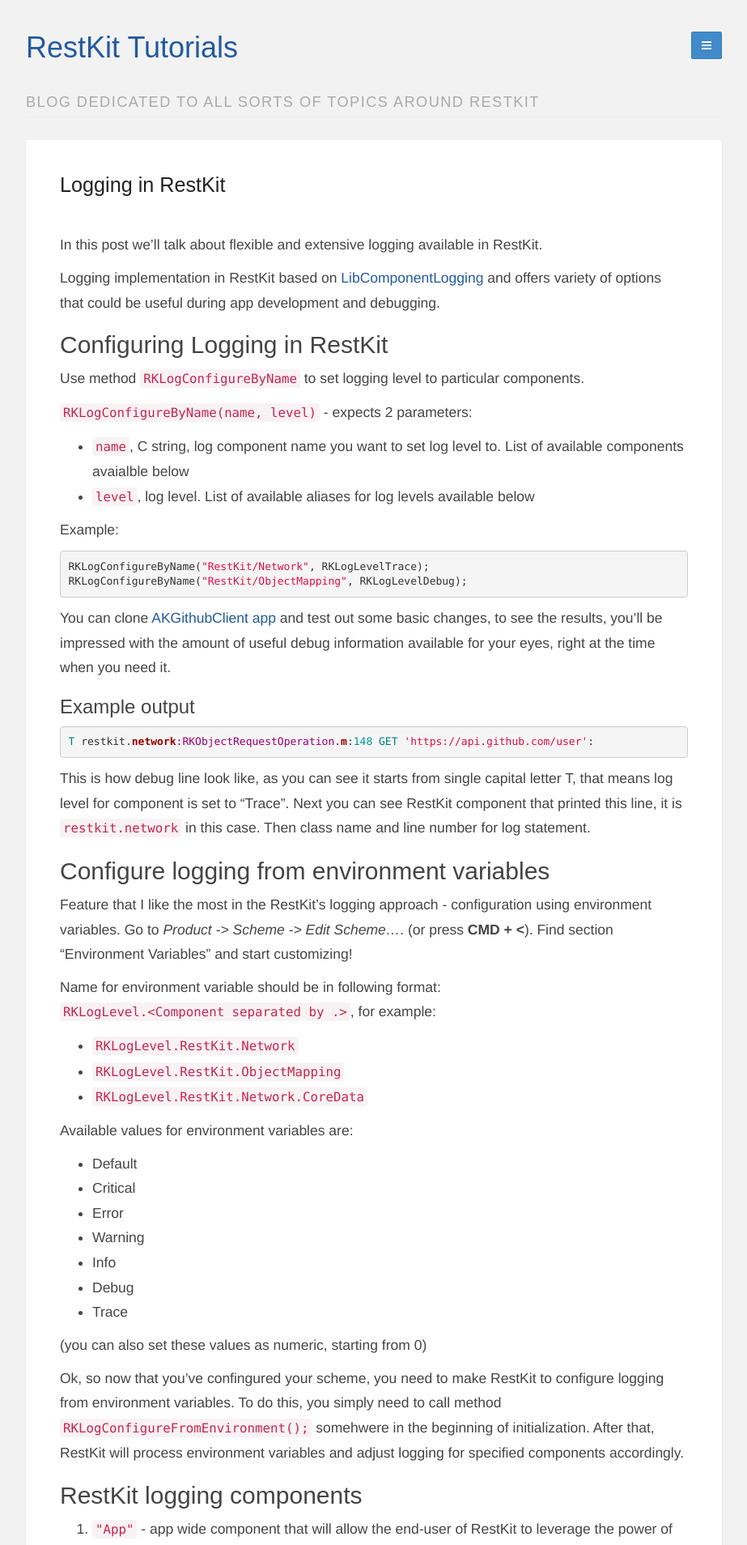
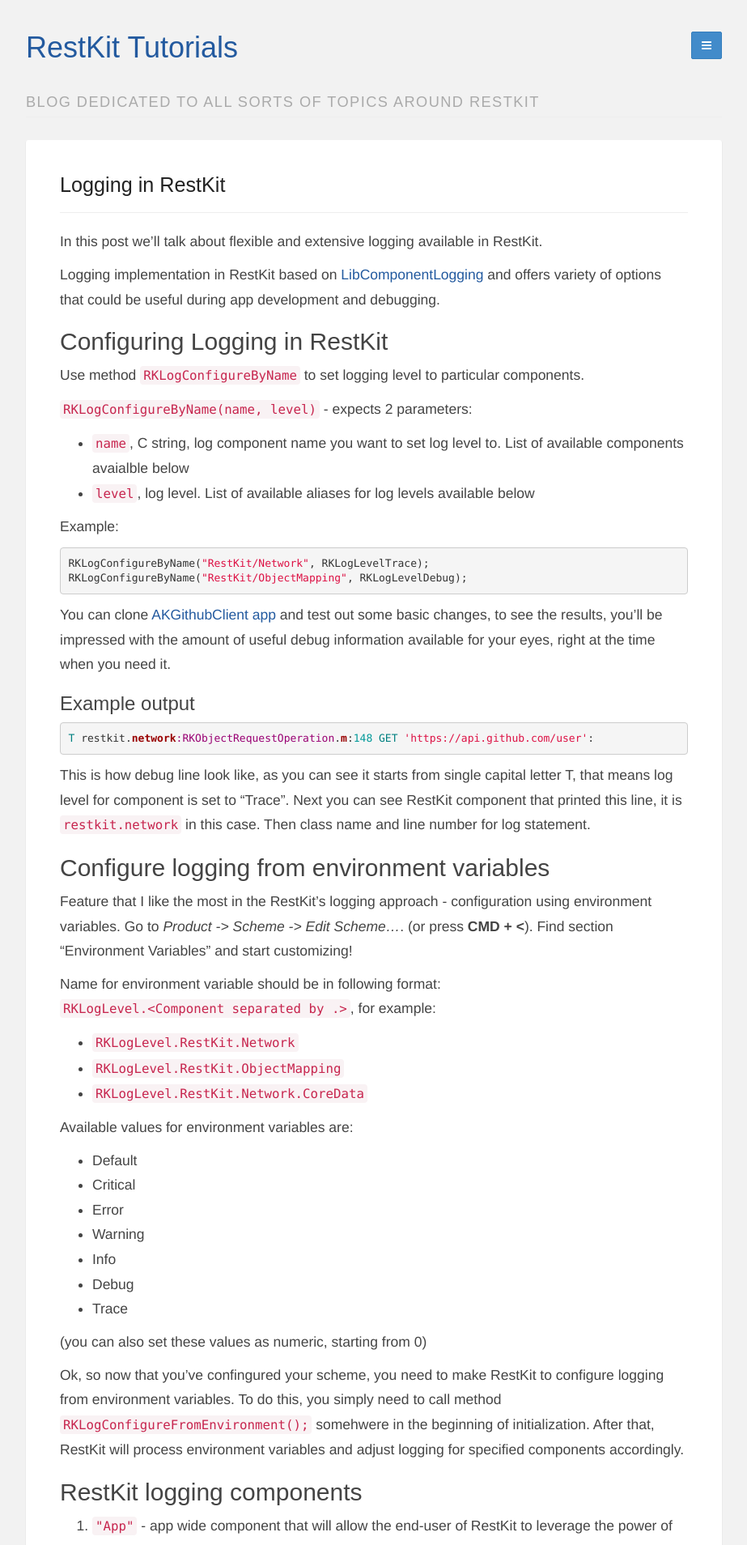
Before and after one commit to restkit-tutorials/restkit-tutorials.github.io, a Jekyll site: the page built from _posts/2014-01-02-logging-in-restkit-debug-tips.markdown, in a window 1280 px wide. Shown: the top 1908 px of the page at 81% size, without its empty margins (178-1101 px from the left). Built offline with Jekyll 4.4.1, drawn with Linux system fonts in a browser that asks for light colours; Markdown is read by kramdown in place of the engine named in the settings.

Commit message:
minor adjustment to post layout

```diff
--- a/_layouts/post.html
+++ b/_layouts/post.html
@@ -4,8 +4,8 @@ layout: default
 
 <section class="post">
     <header class="entry-header">
-        <h2 class="entry-title">{{ page.title }}</h2>
+        <h1 class="entry-title">{{ page.title }}</h1>
     </header>
-    <br/><br/>
+    <hr>
     <div class="entry-description clearfix">{{ content }}</div>
 </section> <!-- /.post -->
```
